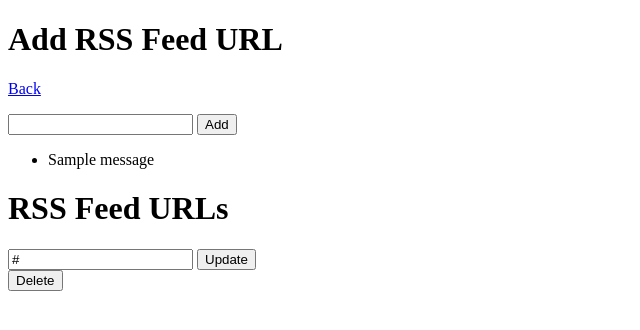
After one commit to wheavin/FeedMe, a Flask app: page /config in a window 1280 px wide. The commit adds this page. Shown: the top 330 px of the page, without its empty margins (0-640 px from the left). Run offline with Flask 2, Linux system fonts and the light colour scheme; tables that the repository leaves empty hold one stand-in row (values such as "Sample post"); one stand-in notice (Sample message) is shown.

Commit message:
Added CRUD for RSS feed URLs

```diff
--- a/app.py
+++ b/app.py
@@ -1,21 +1,75 @@
 #!/usr/bin/python3
 
-from flask import Flask, render_template
+from flask import Flask, render_template, request, redirect, flash
+from flask_sqlalchemy import SQLAlchemy
 
 from feed.feed import Feed
-from feed.rss_feed_urls import RssFeedUrls
+from utils.files import get_full_path
+
+database_file = "sqlite:///{}".format(get_full_path("urldatabase.db"))
 
 app = Flask(__name__)
-rss_feed_urls = RssFeedUrls(None)
-rss_feed = Feed(rss_feed_urls)
+app.config["SQLALCHEMY_DATABASE_URI"] = database_file
+app.config["SECRET_KEY"] = "7d441f27d441f27567d441f2b6176a"
+
+db = SQLAlchemy(app)
+
+
+class RssFeedUrl(db.Model):
+    url = db.Column(db.String(80), unique=True, nullable=False, primary_key=True)
+
+    def __repr__(self):
+        return "<RssFeedUrl: {}>".format(self.url)
 
 
 @app.route("/")
 def refresh_feed():
     print("Refreshing RSS feed content")
+    rss_feed_url_entries = RssFeedUrl.query.all()
+    rss_feed_urls = []
+    for entry in rss_feed_url_entries:
+        rss_feed_urls.append(entry.url)
+
+    rss_feed = Feed(rss_feed_urls)
     feed_content = rss_feed.refresh_content()
     return render_template("index.html", page_title="FeedMe", feed_content=feed_content)
 
 
+@app.route("/config", methods=["GET", "POST"])
+def create():
+    if request.form:
+        if request.form.get("url"):
+            rss_feed_url = RssFeedUrl(url=request.form.get("url"))
+            db.session.add(rss_feed_url)
+            db.session.commit()
+            print("Added RSS feed URL: {}".format(rss_feed_url))
+        else:
+            flash("Please provide a valid URL")
+
+    urls = RssFeedUrl.query.all()
+    return render_template("urlconfig.html", rss_feed_urls=urls)
+
+
+@app.route("/update", methods=["POST"])
+def update():
+    new_url = request.form.get("new_url")
+    old_url = request.form.get("old_url")
+    rss_feed_url = RssFeedUrl.query.filter_by(url=old_url).first()
+    rss_feed_url.url = new_url
+    db.session.commit()
+    print("Updated RSS feed URL from {} to {}".format(old_url, new_url))
+    return redirect("/config")
+
+
+@app.route("/delete", methods=["POST"])
+def delete():
+    url = request.form.get("url")
+    rss_feed_url = RssFeedUrl.query.filter_by(url=url).first()
+    db.session.delete(rss_feed_url)
+    db.session.commit()
+    print("Deleted RSS feed URL {}".format(url))
+    return redirect("/config")
+
+
 if __name__ == '__main__':
     app.run()
--- a/requirements.txt
+++ b/requirements.txt
@@ -1,3 +1,5 @@
 parameterized
 feedparser
 Flask
+flask-sqlalchemy
+flask-migrate
--- a/templates/index.html
+++ b/templates/index.html
@@ -5,6 +5,9 @@
     <title>{{ page_title }}</title>
 </head>
 <body>
+    <p>
+        <a href="/config">Configure RSS Feed URLs</a>
+    </p>
     {{ feed_content|safe }}
 </body>
 </html>
--- /dev/null
+++ b/templates/urlconfig.html
@@ -0,0 +1,44 @@
+<!DOCTYPE html>
+<html lang="en">
+<head>
+    <meta charset="UTF-8">
+    <title>RSS Feed URL Config</title>
+</head>
+<body>
+    <h1>Add RSS Feed URL</h1>
+    <p>
+        <a href="/">Back</a>
+    </p>
+
+    <!-- Add RSS feed URLs -->
+    <form method="POST" action="./config">
+        <input type="text" name="url">
+        <input type="submit" value="Add">
+    </form>
+
+    <!-- Display any flashed messages -->
+    {% with messages = get_flashed_messages(with_categories=true) %}
+    {% if messages %}
+    <ul>
+        {% for message in messages%}
+        <li>{{ message[1] }}</li>
+        {% endfor %}
+    </ul>
+    {% endif %}
+    {% endwith %}
+
+    <!-- Display any added RSS feed entries -->
+    <h1>RSS Feed URLs</h1>
+    {% for rss_feed_url in rss_feed_urls %}
+    <form method="POST" action="./update">
+        <input type="hidden" value="{{rss_feed_url.url}}" name="old_url">
+        <input type="text" value="{{rss_feed_url.url}}" name="new_url">
+        <input type="submit" value="Update">
+    </form>
+    <form method="POST" action="./delete">
+        <input type="hidden" value="{{rss_feed_url.url}}" name="url">
+        <input type="submit" value="Delete">
+    </form>
+    {% endfor %}
+</body>
+</html>
```
Also changed, not shown: feed/feed.py (+10 -8 lines), feed/rss_feed_urls.py (deleted, +0 -13 lines), parser/rss_parser.py (+6 -6 lines), tests/test_app.py (+53 -8 lines), tests/test_feed.py (+17 -14 lines), 2 other files. Lines whose indentation alone changed are shown as unchanged.
